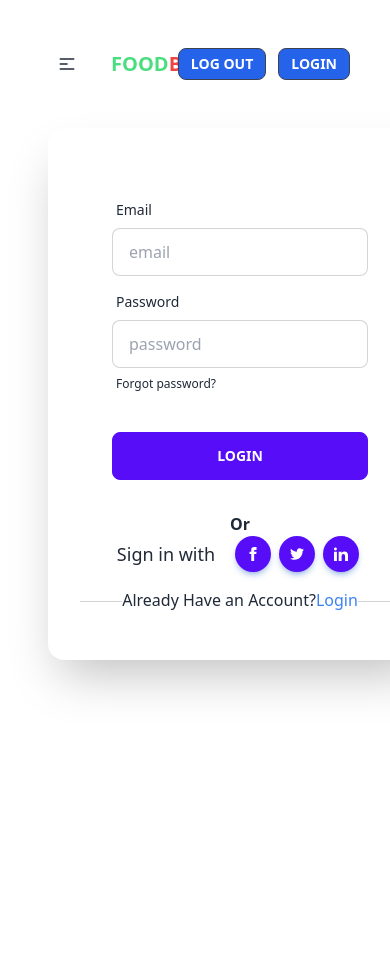
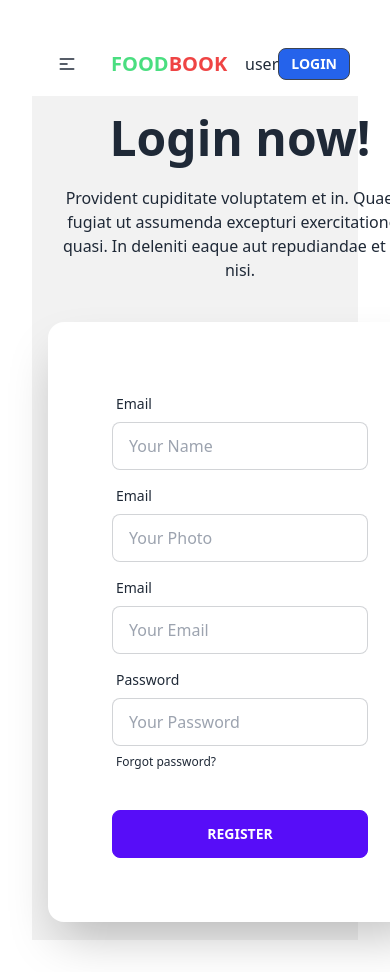
Before and after one commit to Rakib011110/chef-recipe-hunter-web-client-side, a React (Vite) app: page /register in a window 390 px wide. Shown: the top 972 px of the page. Before the commit the page ends 844 px from the top, so only its background shows below. Built offline with nearby package versions, Linux system fonts and the light colour scheme; no server answers.

Commit message:
AuthProvider add

```diff
--- a/src/Components/Home/ChefSection/Chef.jsx
+++ b/src/Components/Home/ChefSection/Chef.jsx
@@ -16,7 +16,7 @@ const Chef = ({ chef }) => {
   return (
     <div>
       <div className="">
-        <a href="#" className="group relative block bg-black ">
+        <div className="group relative block bg-black ">
           <img
             alt="Developer"
             src={chefPicture}
@@ -26,7 +26,6 @@ const Chef = ({ chef }) => {
             <div>
               <p className="text-sm font-medium uppercase tracking-widest text-pink-500 p-4 sm:p-16 lg:p-20  ">
                 {" "}
-                {/* {chefName} */}
               </p>
 
               <p className="text-xl mt-40 sm:mt-40 lg:mt-40 font-bold text-white sm:text-1xl">
@@ -44,7 +43,7 @@ const Chef = ({ chef }) => {
               </div>
             </div>
           </div>
-        </a>
+        </div>
 
         <div>
           <div className="card h-32  shadow-md ">
--- a/src/Components/Home/ChefSection/Recipies/Recipe.jsx
+++ b/src/Components/Home/ChefSection/Recipies/Recipe.jsx
@@ -8,7 +8,7 @@ const Recipe = ({ recipe }) => {
 
       <div className="mt-10">
         <div className="card card-side bg-base-100 shadow-xl">
-          <figure className="w-5/12">
+          <figure className="w-4/12 h-96">
             <img src={recipe.picture} alt="Movie" />
           </figure>
           <div className="card-body">
--- a/src/Components/Share/Header.jsx
+++ b/src/Components/Share/Header.jsx
@@ -1,7 +1,15 @@
-import React from "react";
+import React, { useContext } from "react";
 import { Link } from "react-router-dom";
+import { AuthContext } from "../../Provider/AuthProvider";
 
 const Header = () => {
+  const { user, logOut } = useContext(AuthContext);
+  console.log(user);
+
+  const handleLogOut = () => {
+    logOut().then().catch();
+  };
+
   return (
     <div className="container mx-auto">
       <div className="navbar bg-base-100">
@@ -28,7 +36,7 @@ const Header = () => {
               className="menu menu-compact dropdown-content mt-3 p-2 shadow bg-base-100 rounded-box w-52"
             >
               <li>
-                <Link>HOME </Link>
+                <Link to="/">HOME </Link>
               </li>
               <li tabIndex={0}>
                 <Link className="justify-between">
@@ -66,7 +74,7 @@ const Header = () => {
         <div className="navbar-center hidden lg:flex">
           <ul className="menu menu-horizontal px-1">
             <li>
-              <Link>Item 1</Link>
+              <Link to="/">HOME </Link>
             </li>
             <li tabIndex={0}>
               <Link>
@@ -82,18 +90,25 @@ const Header = () => {
                 </svg>
               </Link>
             </li>
-            <li>
-              <Link>Item 3</Link>
-            </li>
           </ul>
         </div>
 
         <div className="navbar-end">
-          <Link className="btn btn-sm bg-blue-600 mx-3"> Log Out </Link>
-          <Link className="btn btn-sm bg-blue-600">
-            {" "}
-            <Link to="/login">Login</Link>{" "}
-          </Link>
+          <p>user {user?.email} </p>
+
+          {user ? (
+            <button
+              className="btn btn-sm bg-blue-600 mx-3"
+              onClick={handleLogOut}
+            >
+              Logout
+            </button>
+          ) : (
+            <Link className="btn btn-sm bg-blue-600">
+              {" "}
+              <Link to="/login">Login</Link>{" "}
+            </Link>
+          )}
         </div>
       </div>
     </div>
--- a/src/Components/Share/Login.jsx
+++ b/src/Components/Share/Login.jsx
@@ -1,22 +1,77 @@
-import React from "react";
-import { Link } from "react-router-dom";
+import React, { useContext } from "react";
+import { Link, useLocation, useNavigate } from "react-router-dom";
+import { AuthContext } from "../../Provider/AuthProvider";
+import { getAuth, signInWithEmailAndPassword } from "firebase/auth";
+import app from "../../firebase/firebase.config";
+
+// const auth = getAuth(app);
 
 const Login = () => {
+  const { signin } = useContext(AuthContext);
+  const navigate = useNavigate();
+  const location = useLocation();
+  let from = location.state?.from?.pathname || "/";
+
+  const handleLogin = (event) => {
+    event.preventDefault();
+    const form = event.target;
+    const email = form.email.value;
+    const password = form.password.value;
+    console.log(password);
+
+    signin(email, password)
+      .then((userCredential) => {
+        // Signed in
+        const user = userCredential.user;
+        console.log(user);
+        navigate(from, { replace: true });
+
+        // ...
+      })
+      .catch((error) => {
+        const errorCode = error.code;
+        const errorMessage = error.message;
+        console.log(errorMessage);
+      });
+
+    // signin(email, password)
+    //   .then((userCredential) => {
+    //     // Signed in
+    //     const loggedUser = userCredential.user;
+    //     console.log(loggedUser);
+    //     form.reset();
+    //     // nagigate(from, { replace: true });
+    //   })
+    //   .catch((error) => {
+    //     const errorMessage = error.message;
+    //     console.log(errorMessage);
+    //   });
+  };
+
   return (
-    <div>
-      <div className="hero ">
-        <div className="hero-content flex-col ">
-          <div className="text-center "></div>
+    <>
+      <div className="hero min-h-screen bg-base-200">
+        <div className="hero-content flex-col lg:flex-row-reverse">
+          <div className="text-center lg:text-left">
+            <h1 className="text-5xl font-bold">Login now!</h1>
+            <p className="py-6">
+              Provident cupiditate voluptatem et in. Quaerat fugiat ut assumenda
+              excepturi exercitationem quasi. In deleniti eaque aut repudiandae
+              et a id nisi.
+            </p>
+          </div>
           <div className="card flex-shrink-0 w-full max-w-sm shadow-2xl bg-base-100">
-            <form className="card-body">
+            <form onSubmit={handleLogin} className="card-body">
               <div className="form-control">
                 <label className="label">
                   <span className="label-text">Email</span>
                 </label>
                 <input
+                  type="email"
                   name="email"
-                  type="text"
-                  placeholder="email"
+                  id="email"
+                  placeholder="Your Email"
+                  required
                   className="input input-bordered"
                 />
               </div>
@@ -25,9 +80,11 @@ const Login = () => {
                   <span className="label-text">Password</span>
                 </label>
                 <input
-                  type="text"
-                  name="passoword"
-                  placeholder="password"
+                  type="password"
+                  name="password"
+                  id="password"
+                  placeholder="Your Password"
+                  required
                   className="input input-bordered"
                 />
                 <label className="label">
@@ -37,72 +94,20 @@ const Login = () => {
                 </label>
               </div>
               <div className="form-control mt-6">
-                <button className="btn btn-primary">Login</button>
+                <input
+                  className="btn btn-primary"
+                  type="submit"
+                  value="Register"
+                />
               </div>
             </form>
-
-            {/* ------------------ */}
-            <p class="mx-4 mb-0 text-center font-semibold text-blue-600 dark:text-white">
-              Or
+            <p>
+              <Link to="/register">Register</Link>{" "}
             </p>
-            <div class="flex flex-row items-center justify-center lg:justify-start">
-              <p class="mb-0 mr-4 text-lg">Sign in with</p>
-
-              <button
-                type="button"
-                data-te-ripple-init
-                data-te-ripple-color="light"
-                class="mx-1 h-9 w-9 rounded-full bg-primary uppercase leading-normal text-white shadow-[0_4px_9px_-4px_#3b71ca] )]"
-              >
-                <svg
-                  xmlns="http://www.w3.org/2000/svg"
-                  class="mx-auto h-3.5 w-3.5"
-                  fill="currentColor"
-                  viewBox="0 0 24 24"
-                >
-                  <path d="M9 8h-3v4h3v12h5v-12h3.642l.358-4h-4v-1.667c0-.955.192-1.333 1.115-1.333h2.885v-5h-3.808c-3.596 0-5.192 1.583-5.192 4.615v3.385z" />
-                </svg>
-              </button>
-
-              <button
-                type="button"
-                data-te-ripple-init
-                data-te-ripple-color="light"
-                class="mx-1 h-9 w-9 rounded-full bg-primary uppercase leading-normal text-white shadow-[0_4px_9px_-4px_#3b71ca] transition duration-150 ease-in-out hover:bg-primary-600 hover:shadow-[0_8px_9px_-4px_rgba(59,113,202,0.3),0_4px_18px_0_rgba(59,113,202,0.2)] focus:bg-primary-600 focus:shadow-[0_8px_9px_-4px_rgba(59,113,202,0.3),0_4px_18px_0_rgba(59,113,202,0.2)] focus:outline-none focus:ring-0 active:bg-primary-700 active:shadow-[0_8px_9px_-4px_rgba(59,113,202,0.3),0_4px_18px_0_rgba(59,113,202,0.2)] dark:shadow-[0_4px_9px_-4px_rgba(59,113,202,0.5)] dark:hover:shadow-[0_8px_9px_-4px_rgba(59,113,202,0.2),0_4px_18px_0_rgba(59,113,202,0.1)] dark:focus:shadow-[0_8px_9px_-4px_rgba(59,113,202,0.2),0_4px_18px_0_rgba(59,113,202,0.1)] dark:active:shadow-[0_8px_9px_-4px_rgba(59,113,202,0.2),0_4px_18px_0_rgba(59,113,202,0.1)]"
-              >
-                <svg
-                  xmlns="http://www.w3.org/2000/svg"
-                  class="mx-auto h-3.5 w-3.5"
-                  fill="currentColor"
-                  viewBox="0 0 24 24"
-                >
-                  <path d="M24 4.557c-.883.392-1.832.656-2.828.775 1.017-.609 1.798-1.574 2.165-2.724-.951.564-2.005.974-3.127 1.195-.897-.957-2.178-1.555-3.594-1.555-3.179 0-5.515 2.966-4.797 6.045-4.091-.205-7.719-2.165-10.148-5.144-1.29 2.213-.669 5.108 1.523 6.574-.806-.026-1.566-.247-2.229-.616-.054 2.281 1.581 4.415 3.949 4.89-.693.188-1.452.232-2.224.084.626 1.956 2.444 3.379 4.6 3.419-2.07 1.623-4.678 2.348-7.29 2.04 2.179 1.397 4.768 2.212 7.548 2.212 9.142 0 14.307-7.721 13.995-14.646.962-.695 1.797-1.562 2.457-2.549z" />
-                </svg>
-              </button>
-
-              <button
-                type="button"
-                data-te-ripple-init
-                data-te-ripple-color="light"
-                class="mx-1 h-9 w-9 rounded-full bg-primary uppercase leading-normal text-white shadow-[0_4px_9px_-4px_#3b71ca] transition duration-150 ease-in-out hover:bg-primary-600 hover:shadow-[0_8px_9px_-4px_rgba(59,113,202,0.3),0_4px_18px_0_rgba(59,113,202,0.2)] focus:bg-primary-600 focus:shadow-[0_8px_9px_-4px_rgba(59,113,202,0.3),0_4px_18px_0_rgba(59,113,202,0.2)] focus:outline-none focus:ring-0 active:bg-primary-700 active:shadow-[0_8px_9px_-4px_rgba(59,113,202,0.3),0_4px_18px_0_rgba(59,113,202,0.2)] dark:shadow-[0_4px_9px_-4px_rgba(59,113,202,0.5)] dark:hover:shadow-[0_8px_9px_-4px_rgba(59,113,202,0.2),0_4px_18px_0_rgba(59,113,202,0.1)] dark:focus:shadow-[0_8px_9px_-4px_rgba(59,113,202,0.2),0_4px_18px_0_rgba(59,113,202,0.1)] dark:active:shadow-[0_8px_9px_-4px_rgba(59,113,202,0.2),0_4px_18px_0_rgba(59,113,202,0.1)]"
-              >
-                <svg
-                  xmlns="http://www.w3.org/2000/svg"
-                  class="mx-auto h-3.5 w-3.5"
-                  fill="currentColor"
-                  viewBox="0 0 24 24"
-                >
-                  <path d="M4.98 3.5c0 1.381-1.11 2.5-2.48 2.5s-2.48-1.119-2.48-2.5c0-1.38 1.11-2.5 2.48-2.5s2.48 1.12 2.48 2.5zm.02 4.5h-5v16h5v-16zm7.982 0h-4.968v16h4.969v-8.399c0-4.67 6.029-5.052 6.029 0v8.399h4.988v-10.131c0-7.88-8.922-7.593-11.018-3.714v-2.155z" />
-                </svg>
-              </button>
-            </div>
-            <div class="my-4 flex items-center before:mt-0.5 before:flex-1 before:border-t before:border-neutral-300 after:mt-0.5 after:flex-1 after:border-t after:border-neutral-300">
-              Don't Have an Account? <Link to="/register">Register</Link>
-            </div>
           </div>
         </div>
       </div>
-    </div>
+    </>
   );
 };
 
--- a/src/Components/Share/Register.jsx
+++ b/src/Components/Share/Register.jsx
@@ -1,32 +1,87 @@
-import React from "react";
-import { Link } from "react-router-dom";
+import React, { useContext, useState } from "react";
+import { AuthContext } from "../../Provider/AuthProvider";
+import { createUserWithEmailAndPassword, getAuth } from "firebase/auth";
+import app from "../../firebase/firebase.config";
+
+const auth = getAuth(app);
 
 const Register = () => {
-  const hanleCreateUser = (event) => {
+  const { createUser, user } = useContext(AuthContext);
+  console.log(user);
+  // console.log(createUser);
+
+  const handleCreateUser = (event) => {
     event.preventDefault();
     const form = event.target;
     const name = form.name.value;
     const photo = form.photo.value;
     const email = form.email.value;
     const password = form.password.value;
-    console.log(name);
+    console.log(name, email, password, photo);
+
+    createUserWithEmailAndPassword(auth, email, password)
+      .then((userCredential) => {
+        // Signed in
+        const user = userCredential.user;
+        console.log(user);
+        // ...
+      })
+      .catch((error) => {
+        const errorCode = error.code;
+        const errorMessage = error.message;
+        console.log(errorMessage);
+        // ..
+      });
   };
 
   return (
-    <div className="hero ">
-      <div className="hero-content flex-col ">
-        <div className="text-center "></div>
-
+    <div>
+      <div className="hero min-h-screen bg-base-200">
+        <div className="hero-content flex-col lg:flex-row-reverse">
+          <div className="text-center lg:text-left">
+            <h1 className="text-5xl font-bold">Login now!</h1>
+            <p className="py-6">
+              Provident cupiditate voluptatem et in. Quaerat fugiat ut assumenda
+              excepturi exercitationem quasi. In deleniti eaque aut repudiandae
+              et a id nisi.
+            </p>
+          </div>
           <div className="card flex-shrink-0 w-full max-w-sm shadow-2xl bg-base-100">
-          <div className="card-body">
+            <form onSubmit={handleCreateUser} className="card-body">
               <div className="form-control">
                 <label className="label">
                   <span className="label-text">Email</span>
                 </label>
                 <input
+                  type="text"
+                  name="name"
+                  id="name"
+                  placeholder="Your Name"
+                  className="input input-bordered"
+                />
+              </div>
+              <div className="form-control">
+                <label className="label">
+                  <span className="label-text">Email</span>
+                </label>
+                <input
+                  type="text"
+                  name="photo"
+                  id="photo"
+                  placeholder="Your Photo"
+                  className="input input-bordered"
+                />
+              </div>
+              <div className="form-control">
+                <label className="label">
+                  <span className="label-text">Email</span>
+                </label>
+                <input
+                  type="email"
                   name="email"
-                type="text"
-                placeholder="email"
+                  id="email"
+                  placeholder="Your Email"
+                  required
                   className="input input-bordered"
                 />
               </div>
@@ -35,9 +90,11 @@ const Register = () => {
                   <span className="label-text">Password</span>
                 </label>
                 <input
+                  type="password"
                   name="password"
-                type="text"
-                placeholder="password"
+                  id="password"
+                  placeholder="Your Password"
+                  required
                   className="input input-bordered"
                 />
                 <label className="label">
@@ -47,67 +104,13 @@ const Register = () => {
                 </label>
               </div>
               <div className="form-control mt-6">
-              <button className="btn btn-primary">Login</button>
+                <input
+                  className="btn btn-primary"
+                  type="submit"
+                  value="Register"
+                />
               </div>
-          </div>
-          <p class="mx-4 mb-0 text-center font-semibold dark:text-white">Or</p>
-          <div class="flex flex-row items-center justify-center lg:justify-start">
-            <p class="mb-0 mr-4 text-lg">Sign in with</p>
-
-            <button
-              type="button"
-              data-te-ripple-init
-              data-te-ripple-color="light"
-              class="mx-1 h-9 w-9 rounded-full bg-primary uppercase leading-normal text-white shadow-[0_4px_9px_-4px_#3b71ca] )]"
-            >
-              <svg
-                xmlns="http://www.w3.org/2000/svg"
-                class="mx-auto h-3.5 w-3.5"
-                fill="currentColor"
-                viewBox="0 0 24 24"
-              >
-                <path d="M9 8h-3v4h3v12h5v-12h3.642l.358-4h-4v-1.667c0-.955.192-1.333 1.115-1.333h2.885v-5h-3.808c-3.596 0-5.192 1.583-5.192 4.615v3.385z" />
-              </svg>
-            </button>
-
-            <button
-              type="button"
-              data-te-ripple-init
-              data-te-ripple-color="light"
-              class="mx-1 h-9 w-9 rounded-full bg-primary uppercase leading-normal text-white shadow-[0_4px_9px_-4px_#3b71ca] transition duration-150 ease-in-out hover:bg-primary-600 hover:shadow-[0_8px_9px_-4px_rgba(59,113,202,0.3),0_4px_18px_0_rgba(59,113,202,0.2)] focus:bg-primary-600 focus:shadow-[0_8px_9px_-4px_rgba(59,113,202,0.3),0_4px_18px_0_rgba(59,113,202,0.2)] focus:outline-none focus:ring-0 active:bg-primary-700 active:shadow-[0_8px_9px_-4px_rgba(59,113,202,0.3),0_4px_18px_0_rgba(59,113,202,0.2)] dark:shadow-[0_4px_9px_-4px_rgba(59,113,202,0.5)] dark:hover:shadow-[0_8px_9px_-4px_rgba(59,113,202,0.2),0_4px_18px_0_rgba(59,113,202,0.1)] dark:focus:shadow-[0_8px_9px_-4px_rgba(59,113,202,0.2),0_4px_18px_0_rgba(59,113,202,0.1)] dark:active:shadow-[0_8px_9px_-4px_rgba(59,113,202,0.2),0_4px_18px_0_rgba(59,113,202,0.1)]"
-            >
-              <svg
-                xmlns="http://www.w3.org/2000/svg"
-                class="mx-auto h-3.5 w-3.5"
-                fill="currentColor"
-                viewBox="0 0 24 24"
-              >
-                <path d="M24 4.557c-.883.392-1.832.656-2.828.775 1.017-.609 1.798-1.574 2.165-2.724-.951.564-2.005.974-3.127 1.195-.897-.957-2.178-1.555-3.594-1.555-3.179 0-5.515 2.966-4.797 6.045-4.091-.205-7.719-2.165-10.148-5.144-1.29 2.213-.669 5.108 1.523 6.574-.806-.026-1.566-.247-2.229-.616-.054 2.281 1.581 4.415 3.949 4.89-.693.188-1.452.232-2.224.084.626 1.956 2.444 3.379 4.6 3.419-2.07 1.623-4.678 2.348-7.29 2.04 2.179 1.397 4.768 2.212 7.548 2.212 9.142 0 14.307-7.721 13.995-14.646.962-.695 1.797-1.562 2.457-2.549z" />
-              </svg>
-            </button>
-
-            <button
-              type="button"
-              data-te-ripple-init
-              data-te-ripple-color="light"
-              class="mx-1 h-9 w-9 rounded-full bg-primary uppercase leading-normal text-white shadow-[0_4px_9px_-4px_#3b71ca] transition duration-150 ease-in-out hover:bg-primary-600 hover:shadow-[0_8px_9px_-4px_rgba(59,113,202,0.3),0_4px_18px_0_rgba(59,113,202,0.2)] focus:bg-primary-600 focus:shadow-[0_8px_9px_-4px_rgba(59,113,202,0.3),0_4px_18px_0_rgba(59,113,202,0.2)] focus:outline-none focus:ring-0 active:bg-primary-700 active:shadow-[0_8px_9px_-4px_rgba(59,113,202,0.3),0_4px_18px_0_rgba(59,113,202,0.2)] dark:shadow-[0_4px_9px_-4px_rgba(59,113,202,0.5)] dark:hover:shadow-[0_8px_9px_-4px_rgba(59,113,202,0.2),0_4px_18px_0_rgba(59,113,202,0.1)] dark:focus:shadow-[0_8px_9px_-4px_rgba(59,113,202,0.2),0_4px_18px_0_rgba(59,113,202,0.1)] dark:active:shadow-[0_8px_9px_-4px_rgba(59,113,202,0.2),0_4px_18px_0_rgba(59,113,202,0.1)]"
-            >
-              <svg
-                xmlns="http://www.w3.org/2000/svg"
-                class="mx-auto h-3.5 w-3.5"
-                fill="currentColor"
-                viewBox="0 0 24 24"
-              >
-                <path d="M4.98 3.5c0 1.381-1.11 2.5-2.48 2.5s-2.48-1.119-2.48-2.5c0-1.38 1.11-2.5 2.48-2.5s2.48 1.12 2.48 2.5zm.02 4.5h-5v16h5v-16zm7.982 0h-4.968v16h4.969v-8.399c0-4.67 6.029-5.052 6.029 0v8.399h4.988v-10.131c0-7.88-8.922-7.593-11.018-3.714v-2.155z" />
-              </svg>
-            </button>
-          </div>
-
-          <div class="my-4 flex items-center before:mt-0.5 before:flex-1 before:border-t before:border-neutral-300 after:mt-0.5 after:flex-1 after:border-t after:border-neutral-300">
-            Already Have an Account?{" "}
-            <Link className="text-blue-500" to="/login">
-              Login
-            </Link>
+            </form>
           </div>
         </div>
       </div>
```
Also changed, not shown: src/PrivetRouter/PrivetRouter.jsx (added, +23 -0 lines), src/Provider/AuthProvider.jsx (+40 -6 lines), src/main.jsx (+10 -2 lines). Lines whose indentation alone changed are shown as unchanged.
